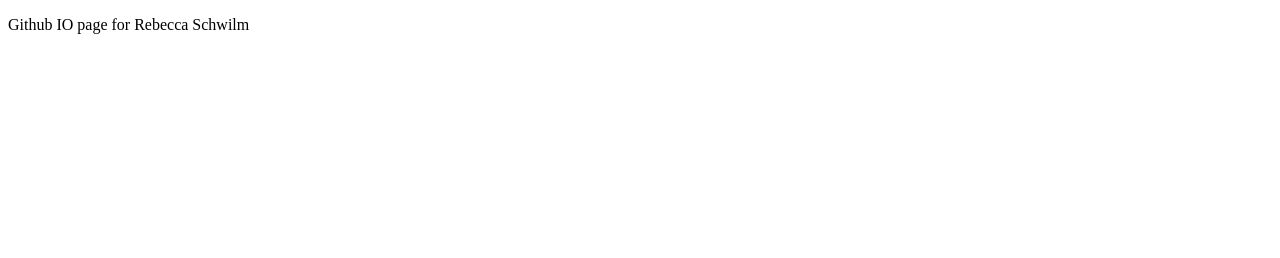
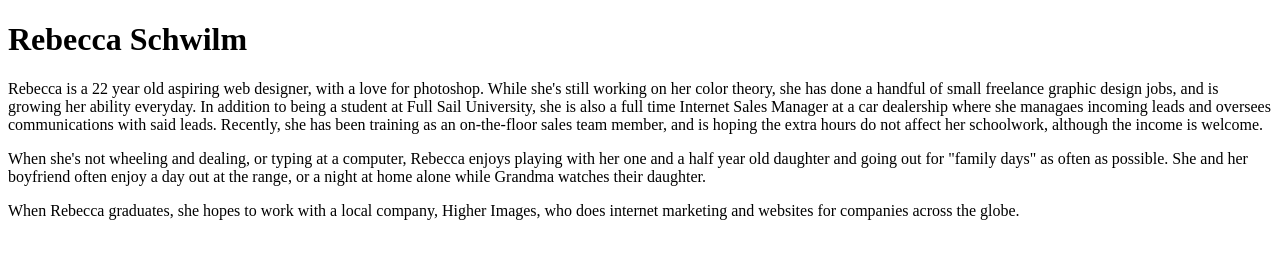
Before and after one commit to rschwilm/rschwilm.github.io, a plain HTML site: page index.html in a window 1280 px wide. Drawn offline with Linux system fonts and the light colour scheme.

Commit message:
File Setup/Intro
Added introduction section and linked css file

```diff
--- /dev/null
+++ b/CSS/styles.css
@@ -0,0 +1,2 @@
+@charset "UTF-8";
+/* CSS Document */
--- a/index.html
+++ b/index.html
@@ -2,9 +2,16 @@
 <html>
 <head>
 <meta charset="UTF-8">
-<title>Untitled Document</title>
+<title>Rebecca Schwilm Github IO</title>
+<link href="CSS/styles.css" rel="stylesheet" type="text/css">
 </head>
- <p>Github IO page for Rebecca Schwilm</p>
 <body>
+	<div id="intro">
+	<h1>Rebecca Schwilm</h1>
+    	<p>Rebecca is a 22 year old aspiring web designer, with a love for photoshop. While she's still working on her color theory, she has done a handful of small freelance graphic design jobs, and is growing her ability everyday. In addition to being a student at Full Sail University, she is also a full time Internet Sales Manager at a car dealership where she managaes incoming leads and oversees communications with said leads. Recently, she has been training as an on-the-floor sales team member, and is hoping the extra hours do not affect her schoolwork, although the income is welcome. </p>
+        <p>When she's not wheeling and dealing, or typing at a computer, Rebecca enjoys playing with her one and a half year old daughter and going out for "family days" as often as possible. She and her boyfriend often enjoy a day out at the range, or a night at home alone while Grandma watches their daughter.</p>
+    	<p>When Rebecca graduates, she hopes to work with a local company, Higher Images, who does internet marketing and websites for companies across the globe.</p>
+     </div>
+
 </body>
 </html>
```
